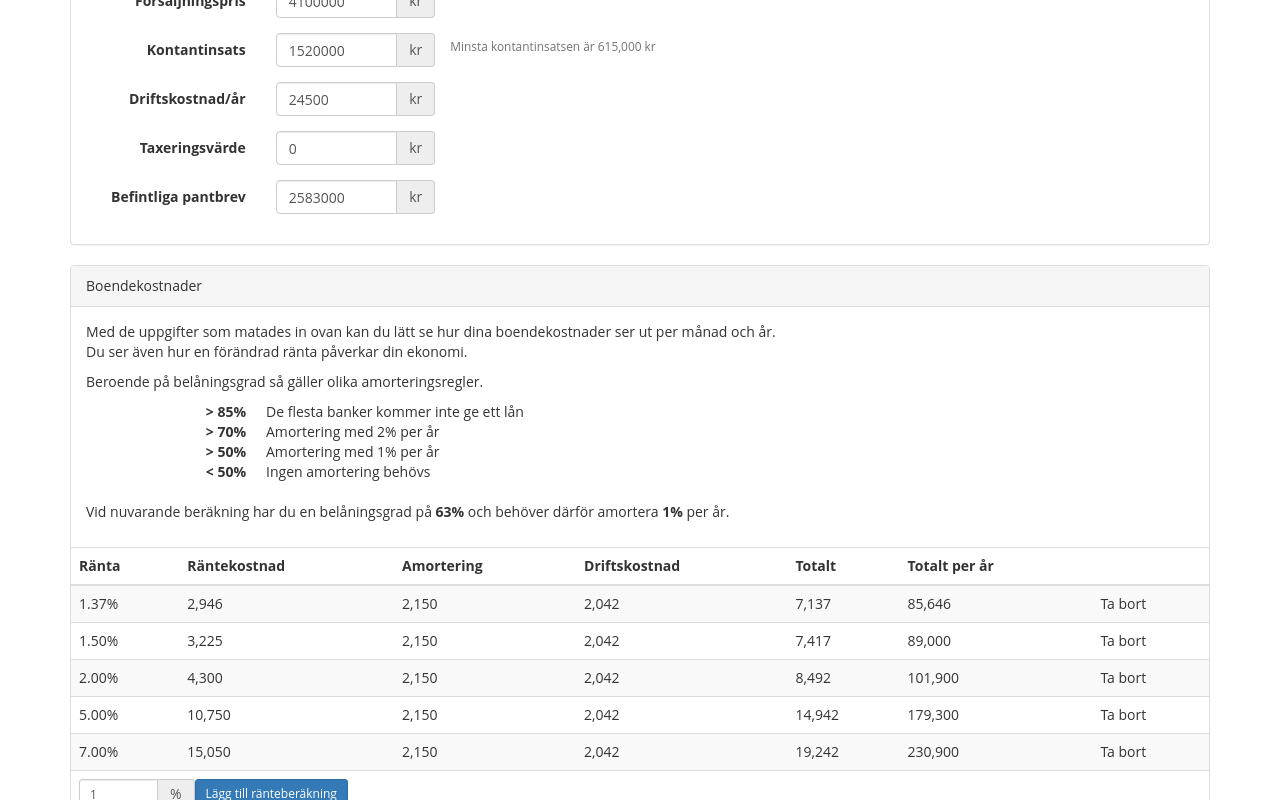
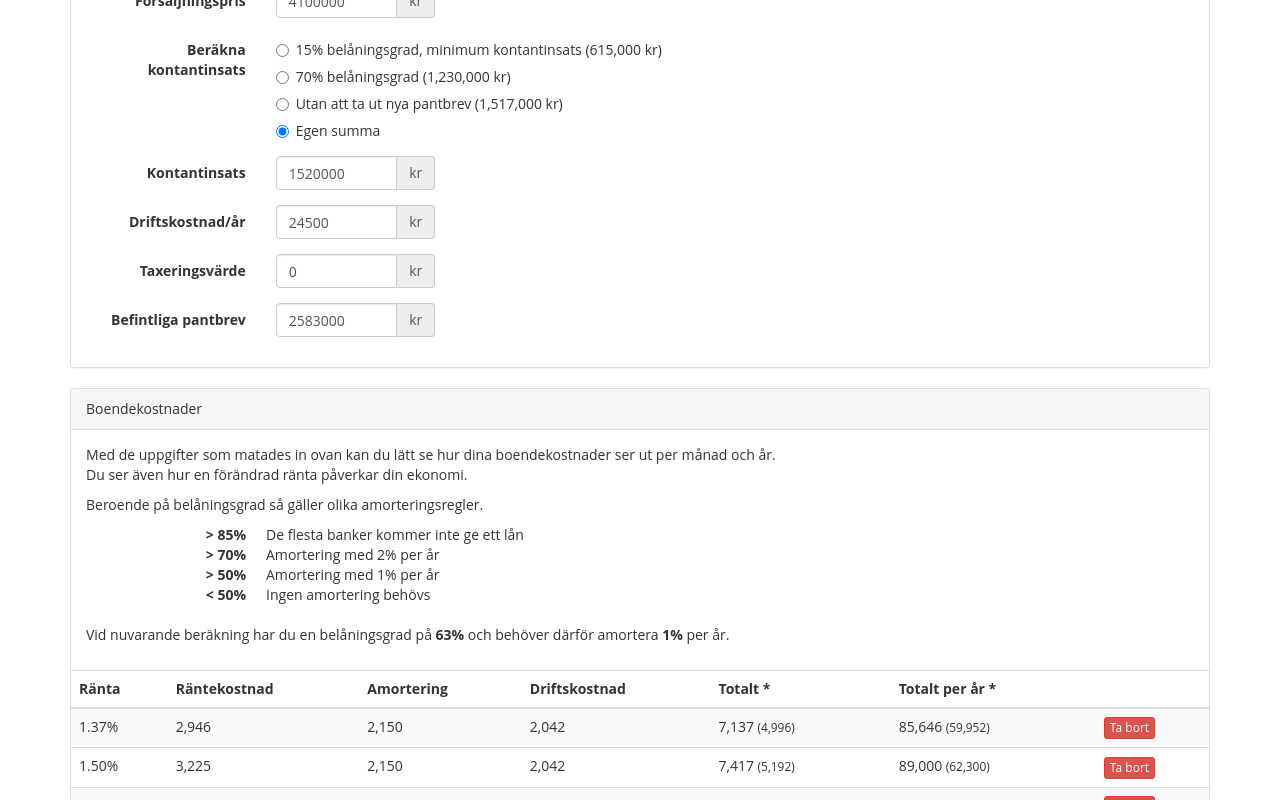
Before and after one commit to KennyEliasson/huskalkyl, a Vue app: page /buy in a window 1280 px wide. Shown: the part 240-1040 px from the top of the page. Built offline with nearby package versions, Linux system fonts and the light colour scheme.

Commit message:
Fixed all inputs to use .number
Added calculation for the initial contribution.

```diff
--- a/src/components/Buy.vue
+++ b/src/components/Buy.vue
@@ -16,9 +16,39 @@
                 <label for="price" class="col-sm-2 control-label">Försäljningspris</label>
                 <div class="col-sm-2">
                   <div class="input-group">
-                    <input type="text" class="form-control" id="price" v-model="price">
+                    <input type="text" class="form-control" id="price" v-model.number="price">
                     <span class="input-group-addon">kr</span>
                   </div>
+                </div>
+              </div>
+
+              <div class="form-group">
+                <label class="col-sm-2 control-label">Beräkna kontantinsats</label>
+                <div class="col-sm-6">
+                <div class="radio">
+                  <label>
+                    <input type="radio" name="contributionCalculation" v-model="contributionCalculation" value="minimumContribution" v-on:change="contribution=minimumContribution">
+                    15% belåningsgrad, minimum kontantinsats ({{minimumContribution | formatNumber }} kr)
+                  </label>
+                </div>
+                <div class="radio">
+                  <label>
+                    <input type="radio" name="contributionCalculation" v-model="contributionCalculation" value="lessInstallment" v-on:change="contribution=calculateContribution(0.3)">
+                    70% belåningsgrad ({{calculateContribution(0.3) | formatNumber }} kr)
+                  </label>
+                </div>
+                <div class="radio">
+                  <label>
+                    <input type="radio" name="contributionCalculation" v-model="contributionCalculation" value="noNewMortgageDeeds" v-on:change="contribution=loanWithoutNewMortgageDeeds">
+                    Utan att ta ut nya pantbrev ({{loanWithoutNewMortgageDeeds | formatNumber }} kr)
+                  </label>
+                </div>
+                <div class="radio">
+                  <label>
+                    <input type="radio" name="contributionCalculation" v-model="contributionCalculation" value="custom">
+                    Egen summa
+                  </label>
+                </div>
                 </div>
               </div>
 
@@ -26,18 +56,17 @@
                 <label for="contribution" class="col-sm-2 control-label">Kontantinsats</label>
                 <div class="col-sm-2">
                   <div class="input-group">
-                    <input type="text" class="form-control" id="contribution" v-model="contribution">
+                    <input type="text" class="form-control" id="contribution" v-bind:disabled="contributionCalculation != 'custom'" v-model.number="contribution">
                     <span class="input-group-addon">kr</span>
                   </div>
                 </div>
-                 <span class="help-block small clickable" v-on:click="contribution=minimumContribution">Minsta kontantinsatsen är {{minimumContribution | formatNumber }} kr</span>
               </div>
 
               <div class="form-group">
                 <label for="operatingCost" class="col-sm-2 control-label">Driftskostnad/år</label>
                 <div class="col-sm-2">
                   <div class="input-group">
-                    <input type="text" class="form-control" id="operatingCost" v-model="operatingCost">
+                    <input type="text" class="form-control" id="operatingCost" v-model.number="operatingCost">
                     <span class="input-group-addon">kr</span>
                   </div>
                 </div>
@@ -47,7 +76,7 @@
                 <label for="assessedValue" class="col-sm-2 control-label">Taxeringsvärde</label>
                 <div class="col-sm-2">
                   <div class="input-group">
-                    <input type="text" class="form-control" id="assessedValue" v-model="assessedValue">
+                    <input type="text" class="form-control" id="assessedValue" v-model.number="assessedValue">
                     <span class="input-group-addon">kr</span>
                   </div>
                 </div>
@@ -57,7 +86,7 @@
                 <label for="mortgageDeed" class="col-sm-2 control-label">Befintliga pantbrev</label>
                 <div class="col-sm-2">
                   <div class="input-group">
-                    <input type="text" class="form-control" id="mortgageDeed" v-model="mortgageDeed">
+                    <input type="text" class="form-control" id="mortgageDeed" v-model.number="mortgageDeed">
                     <span class="input-group-addon">kr</span>
                   </div>
                 </div>
@@ -100,8 +129,8 @@
                 <th>Räntekostnad</th>
                 <th>Amortering</th>
                 <th>Driftskostnad</th>
-                <th>Totalt</th>
-                <th>Totalt per år</th>
+                <th>Totalt *</th>
+                <th>Totalt per år *</th>
                 <th></th>
               </tr>
               </thead>
@@ -112,19 +141,25 @@
                   <td>{{interestCharge(interest) | formatNumber }}</td>
                   <td>{{installment | formatNumber }}</td>
                   <td>{{operatingCostMonthly | formatNumber }}</td>
-                  <td>{{total(interest) | formatNumber}}</td>
-                  <td>{{total(interest)*12 | formatNumber}}</td>
-                  <td class="clickable" v-on:click="removeInterestCalculation(index)">Ta bort</td>
+                  <td>{{total(interest) | formatNumber}} <small>({{totalWithDeduction(interest) | formatNumber}})</small></td>
+                  <td>{{total(interest)*12 | formatNumber}} <small>({{totalWithDeduction(interest)*12 | formatNumber}})</small></td>
+                  <td class="clickable" v-on:click="removeInterestCalculation(index)"><button class="btn-xs btn btn-danger">Ta bort</button></td>
                 </tr>
               </tbody>
               <tfoot>
                 <tr>
-                  <td colspan="100" class="form-inline">
-                    <div class="input-group">
-                      <input type="number" lang="en-150" class="form-control input-sm" min="0" max="100" step="0.01" v-model="newInterest" />
-                      <span class="input-group-addon">%</span>
+                  <td colspan="7">
+                    <small class="pull-right">* Siffran inom parentes avser kostnad efter ränteavdrag</small>
+
+                    <div class="form-inline">
+                      <div class="col-xs-2">
+                        <div class="input-group">
+                          <input type="number" class="form-control input-sm" lang="en-150" min="0" max="100" step="0.01" v-model="newInterest" />
+                          <span class="input-group-addon">%</span>
+                        </div>
+                      </div>
+                      <button class="btn btn-primary btn-sm" v-on:click="addInterestCalculation">Lägg till ränteberäkning</button>
                     </div>
-                    <button class="btn btn-primary btn-sm" v-on:click="addInterestCalculation">Lägg till ränteberäkning</button>
                   </td>
                 </tr>
               </tfoot>
@@ -166,7 +201,8 @@ export default {
       assessedValue: 0,
       mortgageDeed: 2583000,
       interests: [1.37, 1.5, 2, 5, 7],
-      newInterest: 1
+      newInterest: 1,
+      contributionCalculation: 'custom'
     };
   },
   watch: {
@@ -177,7 +213,10 @@ export default {
   },
   computed: {
     minimumContribution () {
-      return this.price * 0.15;
+      return this.calculateContribution(0.15);
+    },
+    loanWithoutNewMortgageDeeds () {
+      return this.price - this.mortgageDeed;
     },
     loan () {
       return this.price - this.contribution;
@@ -230,18 +269,27 @@ export default {
     }
   },
   methods: {
-    interestCharge: function (interest) {
+    interestCharge (interest) {
       return ((this.loan * (interest)) / 100) / 12;
     },
-    total: function (interest) {
+    total (interest) {
       return this.interestCharge(interest) + this.installment + this.operatingCostMonthly;
     },
-    addInterestCalculation: function () {
+    totalWithDeduction (interest) {
+      return this.total(interest) * 0.7;
+    },
+    addInterestCalculation () {
       this.interests.push(this.newInterest);
       this.interests.sort((a, b) => a - b);
     },
-    removeInterestCalculation: function (index) {
+    removeInterestCalculation (index) {
       this.interests.splice(index, 1);
+    },
+    calculateContribution (percentage) {
+      if(percentage)
+        return this.price * percentage;
+
+      return this.price * 0.15;
     }
   }
 };
--- a/src/components/Interest.vue
+++ b/src/components/Interest.vue
@@ -15,7 +15,7 @@
       </div>
 
       <div class="row">
-				<InterestCalculationComponent v-for="loan in loans" v-bind:calculation="loan" v-on:activate="calculationActivated" />
+				<InterestCalculationComponent v-for="loan in loans" v-bind:key="loan" v-bind:calculation="loan" v-on:activate="calculationActivated" />
       </div>
 
     </div>
--- a/src/filters.js
+++ b/src/filters.js
@@ -10,7 +10,7 @@ let formatNumber = function (v, c, d, t) {
 };
 
 let formatDecimal = function (val) {
-  return val.toFixed(2);
+  return parseFloat(val).toFixed(2);
 };
 
 export { formatNumber, formatDecimal };
```
Also changed, not shown: src/components/Sell.vue (+9 -9 lines).
